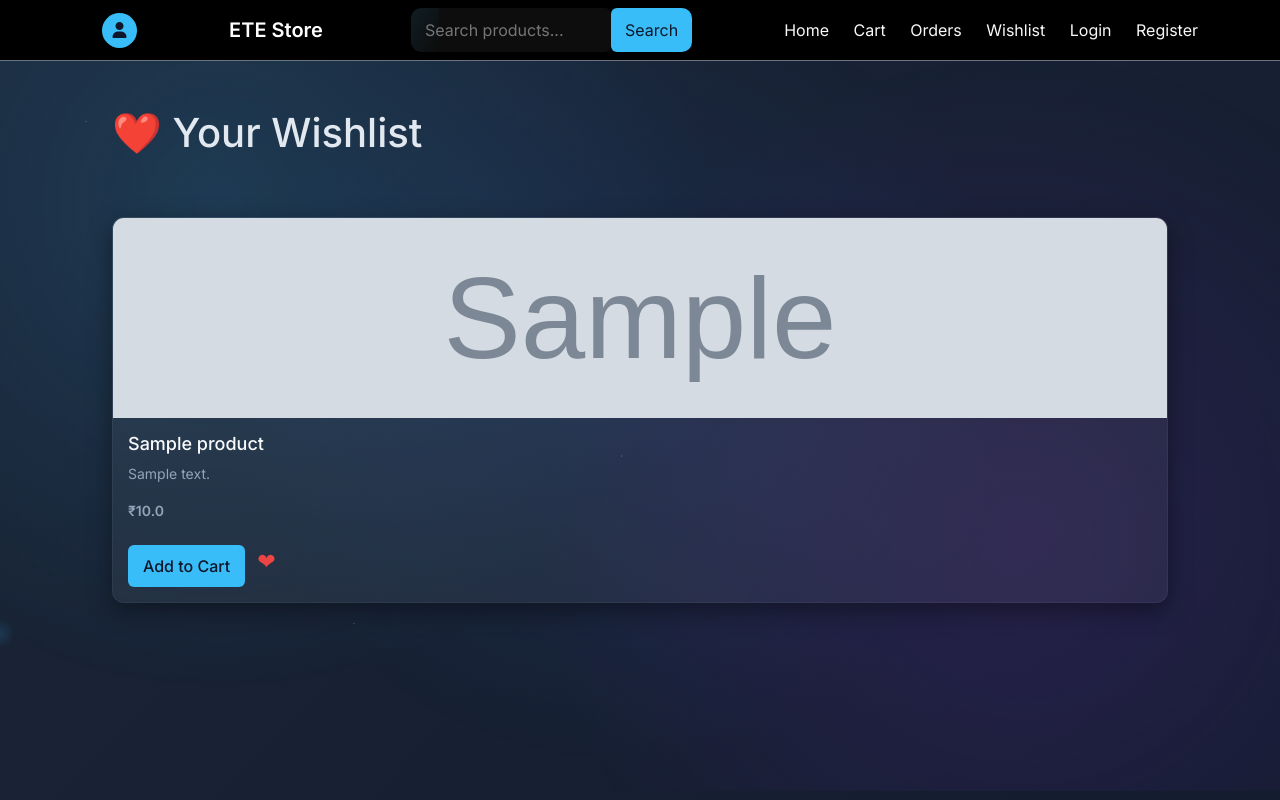
After one commit to imtiyazhaiider/ETE-Store, a Flask app: page /wishlist in a window 1280 px wide. The commit adds this page. Run offline with Flask 3, Linux system fonts and the light colour scheme; a user stored in the database is signed in; tables that the repository leaves empty hold one stand-in row (values such as "Sample post"); grey boxes marked "Sample" are stand-in pictures.

Commit message:
added wishlist page

```diff
--- a/routes/wishlist.py
+++ b/routes/wishlist.py
@@ -1,10 +1,28 @@
-from flask import Blueprint, redirect, request
+from flask import Blueprint, render_template, redirect, request
 from flask_login import login_required, current_user
-from models import Wishlist
+from models import Wishlist, Product
 from extensions import db
 
 wishlist_bp = Blueprint('wishlist', __name__)
 
+
+# ❤️ VIEW WISHLIST
+@wishlist_bp.route('/wishlist')
+@login_required
+def view_wishlist():
+
+    items = Wishlist.query.filter_by(user_id=current_user.id).all()
+
+    products = []
+    for item in items:
+        product = Product.query.get(item.product_id)
+        if product:
+            products.append(product)
+
+    return render_template('wishlist.html', products=products)
+
+
+# 🔄 TOGGLE (already exists)
 @wishlist_bp.route('/wishlist/toggle/<int:product_id>')
 @login_required
 def toggle_wishlist(product_id):
--- a/static/css/style.css
+++ b/static/css/style.css
@@ -504,3 +504,35 @@ h1 {
     color: #ef4444;
     transform: scale(1.2);
 }
+
+/* ACTION ROW */
+.card-actions {
+    display: flex;
+    align-items: center;
+    gap: 12px;
+    margin-top: 10px;
+}
+
+/* HEART BASE */
+.heart {
+    font-size: 22px;
+    text-decoration: none;
+
+    color: #94a3b8; /* default grey */
+    transition: 0.3s ease;
+
+    display: inline-flex;
+    align-items: center;
+    justify-content: center;
+}
+
+/* HOVER */
+.heart:hover {
+    transform: scale(1.2);
+    color: #ef4444;
+}
+
+/* ❤️ ACTIVE (LIKED) */
+.heart.liked {
+    color: #ef4444;
+}
--- a/templates/base.html
+++ b/templates/base.html
@@ -65,7 +65,9 @@
             <a class="nav-link d-inline text-light" href="/">Home</a>
             <a class="nav-link d-inline text-light" href="/cart">Cart</a>
             <a class="nav-link d-inline text-light" href="/orders/history">Orders</a>
-
+            <a class="nav-link d-inline text-light" href="/wishlist">Wishlist</a>
+            <a class="nav-link d-inline text-light" href="/login">Login</a>
+            <a class="nav-link d-inline text-light" href="/register">Register</a>
         </div>
 
     </div>
--- /dev/null
+++ b/templates/wishlist.html
@@ -0,0 +1,48 @@
+{% extends "base.html" %}
+
+{% block content %}
+
+<h1 style="margin:30px;">❤️ Your Wishlist</h1>
+
+{% if products %}
+
+<div class="products">
+    {% for product in products %}
+
+    <div class="card">
+
+        <img src="{{ url_for('static', filename=product.image) }}">
+
+        <div class="card-content">
+            <h3>{{ product.name }}</h3>
+            <p>{{ product.description }}</p>
+            <p class="price">₹{{ product.price }}</p>
+
+            <div class="card-actions">
+
+                <a href="{{ url_for('cart.add_to_cart', product_id=product.id) }}" class="btn">
+                    Add to Cart
+                </a>
+
+                <!-- ❌ REMOVE FROM WISHLIST -->
+                <a href="{{ url_for('wishlist.toggle_wishlist', product_id=product.id) }}"
+                   class="heart liked">
+                    &#10084;
+                </a>
+
+            </div>
+
+        </div>
+
+    </div>
+
+    {% endfor %}
+</div>
+
+{% else %}
+
+<p style="padding:30px;">No items in wishlist ❤️</p>
+
+{% endif %}
+
+{% endblock %}
```
Also changed, not shown: routes/products.py (+19 -0 lines), templates/home.html (+8 -7 lines), database.db.
